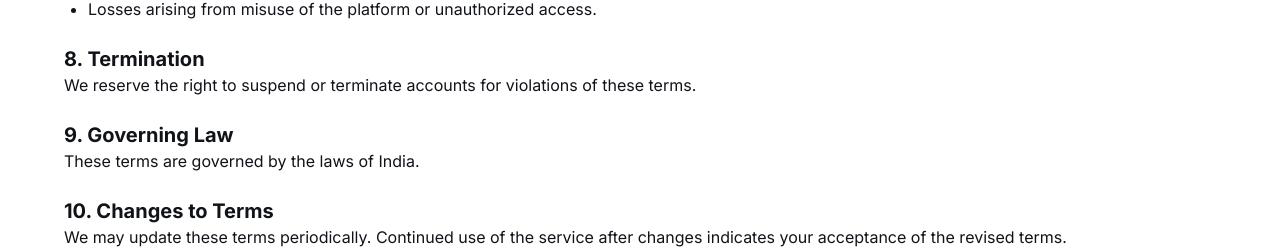
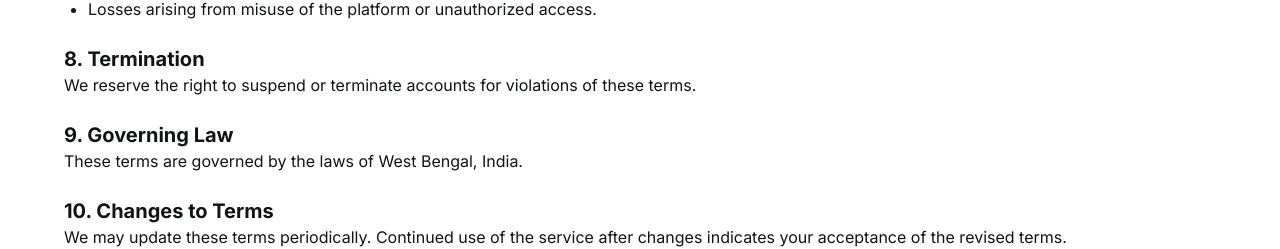
Before and after one commit to brandsinnature/brands-in-nature, a Next.js app: page /terms in a window 1280 px wide. Shown: the part 850-1099 px from the top of the page. Built offline with nearby package versions, Linux system fonts and the light colour scheme.

Commit message:
Add Privacy Policy and Terms of Service pages

```diff
--- a/app/(root)/terms/page.tsx
+++ b/app/(root)/terms/page.tsx
@@ -86,7 +86,7 @@ export default function TermsPage() {
       </section>
       <section>
         <h2 className="font-bold text-xl">9. Governing Law</h2>
-        <p>These terms are governed by the laws of India.</p>
+        <p>These terms are governed by the laws of West Bengal, India.</p>
       </section>
       <section>
         <h2 className="font-bold text-xl">10. Changes to Terms</h2>
```
